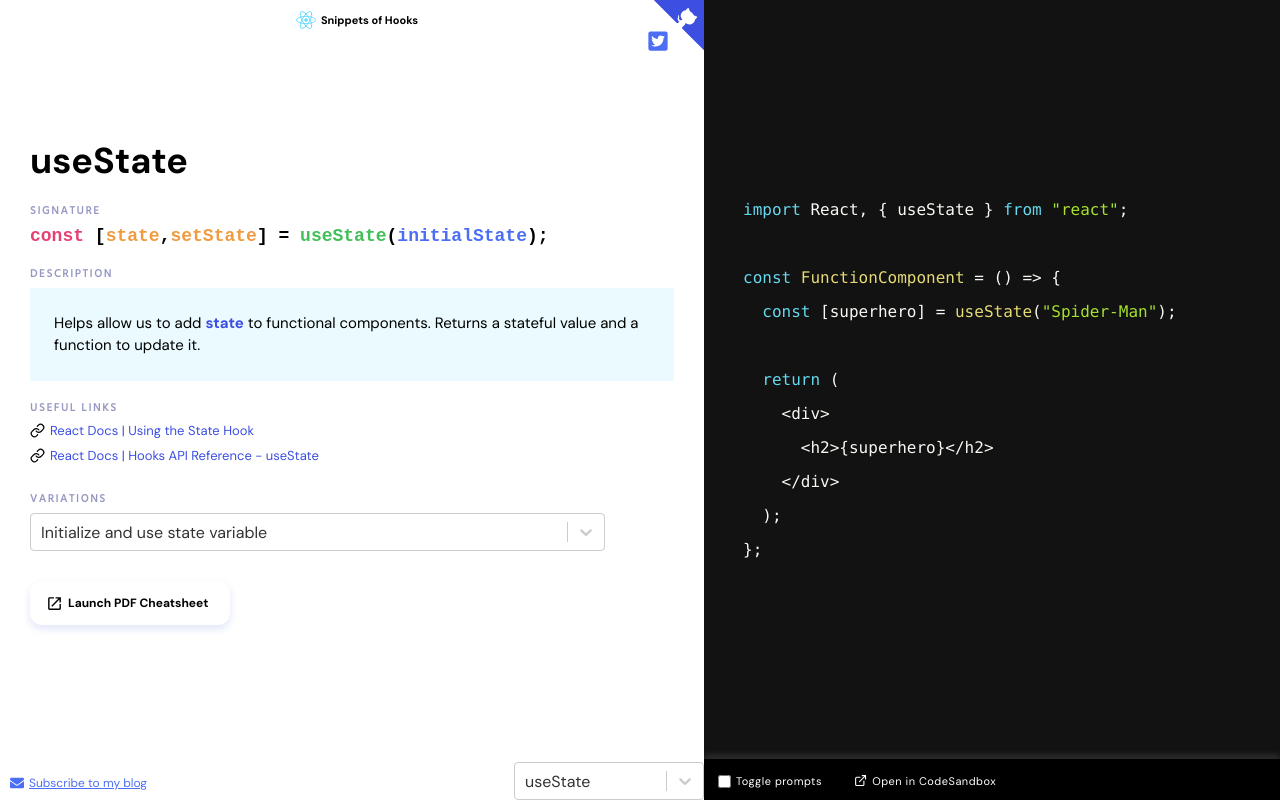
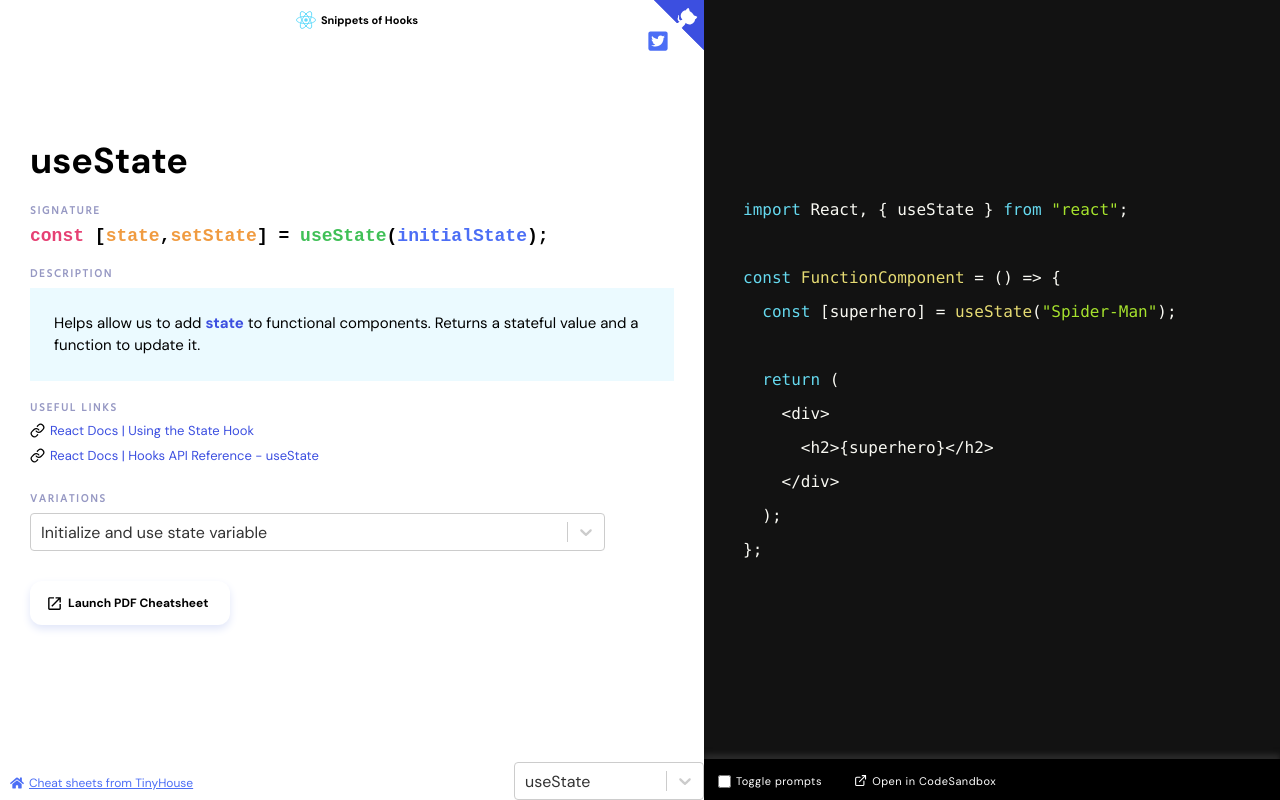
Before and after one commit to djirdehh/snippets-of-hooks, a React (Create React App) app: page / in a window 1280 px wide. Built offline with nearby package versions, Linux system fonts and the light colour scheme.

Commit message:
Minor edit to footer link

```diff
--- a/src/App.tsx
+++ b/src/App.tsx
@@ -1,7 +1,7 @@
 import React, { useState } from "react";
 import Select from "react-select";
 import classNames from "classnames";
-import { FaTwitterSquare, FaEnvelope } from "react-icons/fa";
+import { FaTwitterSquare, FaHome } from "react-icons/fa";
 import { CodeMessagePrompt, GithubCorner, ReactLogo } from "./components";
 import { CodeSnippet, CodeSummary } from "./sections";
 import {
@@ -197,13 +197,13 @@ export const App = () => {
               <FaTwitterSquare size={22} />
             </a>
             <a
-              href="https://buttondown.email/djirdehh/"
+              href="https://newline.co/tinyhouse"
               target="_blank"
               rel="noopener noreferrer"
               className="app__code-summary-footer-social app__code-summary-footer-social--personal"
             >
-              <FaEnvelope size={14} />
-              Subscribe to my blog
+              <FaHome size={14} />
+              Cheat sheets from TinyHouse
             </a>
           </div>
           <div className="app__code-summary-footer-dropdown">
```
